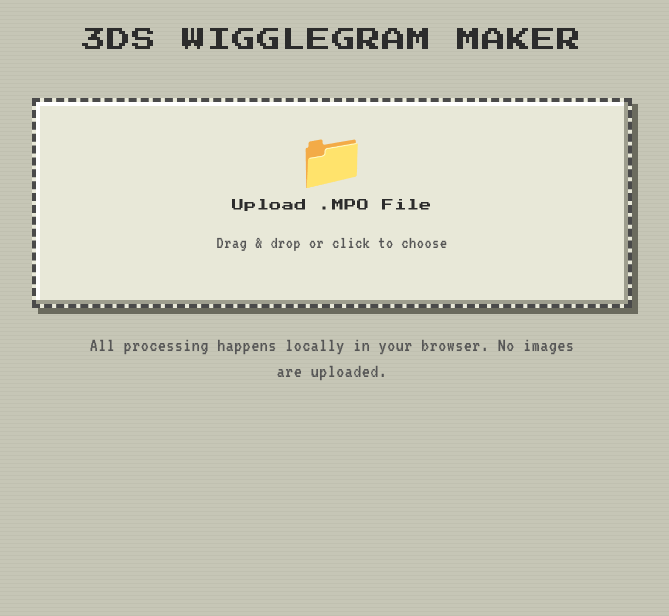
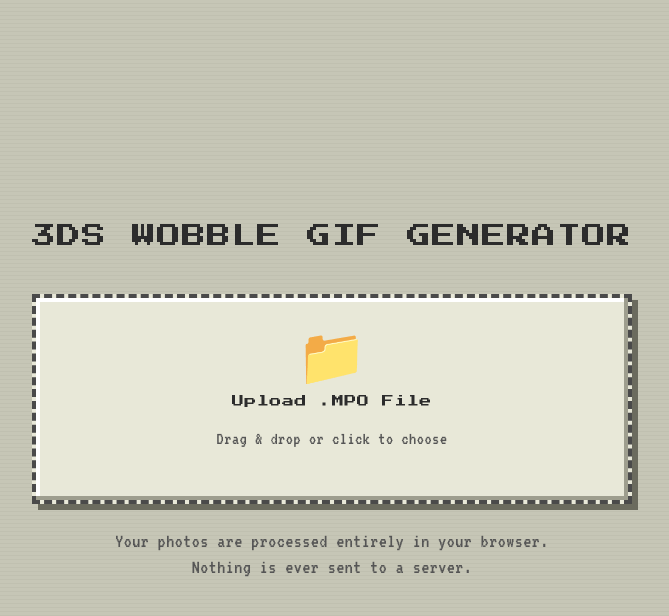
Before and after one commit to chriskersov/3DS-wobble-gif, a React (Vite) app in the folder client/: page / in a window 1280 px wide. Shown: the top 616 px of the page, without its empty margins (308-977 px from the left). Built offline with nearby package versions, Linux system fonts and the light colour scheme; what onnxruntime-web would draw is missing.

Commit message:
feat(client): centre upload screen and reword privacy hint

```diff
--- a/client/index.html
+++ b/client/index.html
@@ -4,7 +4,7 @@
     <meta charset="UTF-8" />
     <link rel="icon" type="image/svg+xml" href="/favicon.svg" />
     <meta name="viewport" content="width=device-width, initial-scale=1.0" />
-    <title>3DS Wigglegram Maker</title>
+    <title>3DS Wobble GIF Generator</title>
     <link rel="preconnect" href="https://fonts.googleapis.com" />
     <link rel="preconnect" href="https://fonts.gstatic.com" crossorigin />
     <link href="https://fonts.googleapis.com/css2?family=Press+Start+2P&family=VT323&display=swap" rel="stylesheet" />
--- a/client/src/App.css
+++ b/client/src/App.css
@@ -4,6 +4,7 @@
   align-items: center;
   gap: 24px;
   width: 100%;
+  flex: 1;
 }
 
 .error-banner {
@@ -23,8 +24,10 @@
   width: 100%;
   max-width: 600px;
   display: flex;
+  flex: 1;
   flex-direction: column;
   align-items: center;
+  justify-content: center;
   gap: 24px;
 }
 
--- a/client/src/App.jsx
+++ b/client/src/App.jsx
@@ -1363,7 +1363,7 @@ function App() {
 
       {screen === 'upload' && (
         <div className="upload-screen">
-          <h1>3DS Wigglegram Maker</h1>
+          <h1>3DS Wobble GIF Generator</h1>
 
           <div
             className={`upload-zone ${dragActive ? 'active' : ''}`}
@@ -1385,7 +1385,7 @@ function App() {
           </div>
 
           <p className="privacy-hint">
-            All processing happens locally in your browser. No images are uploaded.
+            Your photos are processed entirely in your browser. Nothing is ever sent to a server.
           </p>
         </div>
       )}
```
